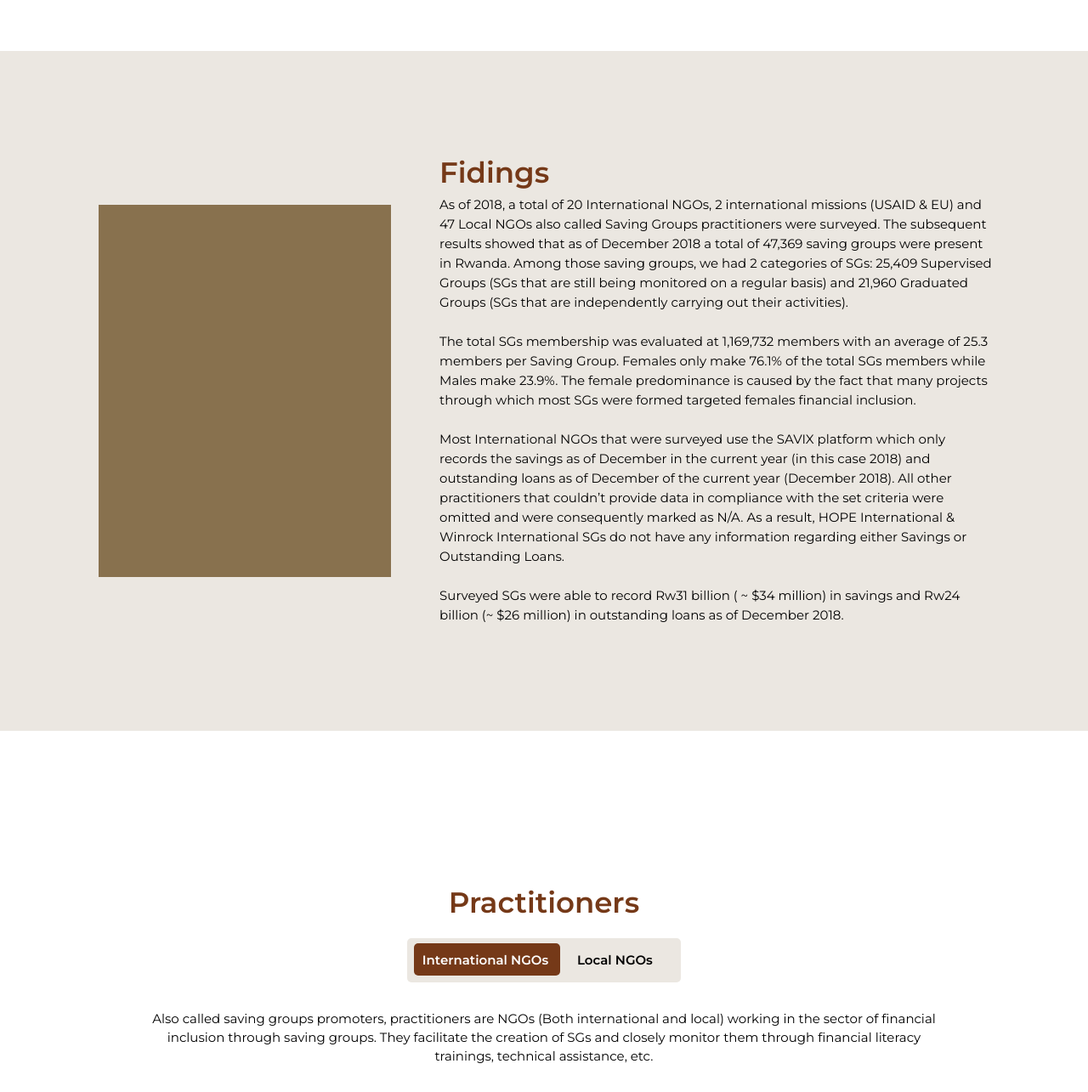
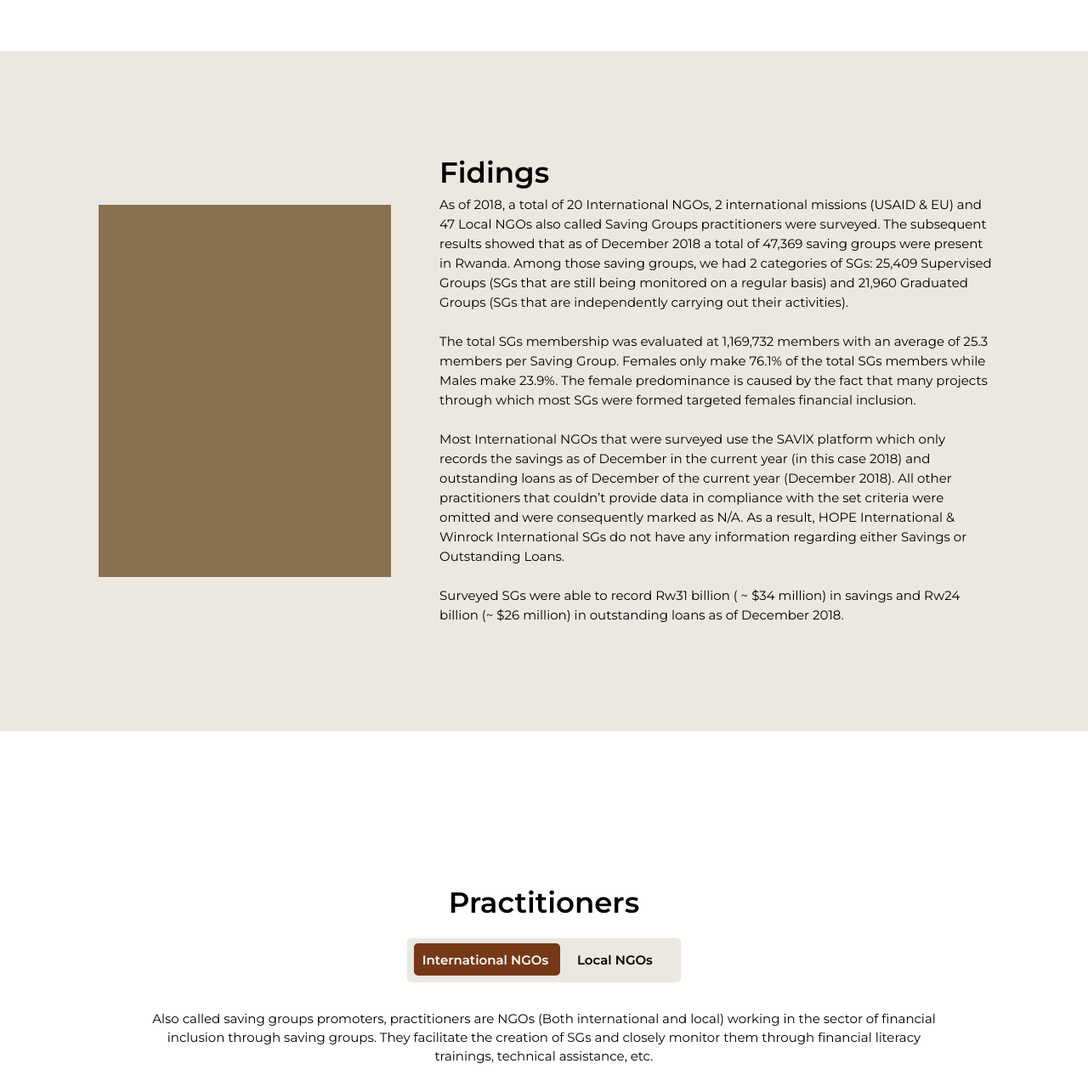
Before and after one commit to Paskab012/cartix-web1, a React (Create React App) app: page / in a window 1280 px wide. Shown: the part 2340-3625 px from the top of the page at 85% size. Built offline with nearby package versions, Linux system fonts and the light colour scheme.

Commit message:
Add fidings feature

```diff
--- a/src/components/features/Fidings.tsx
+++ b/src/components/features/Fidings.tsx
@@ -51,7 +51,7 @@ const Right = styled.div`
 const Title = styled.span`
     font-size: 34px;
     font-weight: 600;
-    color: #753918;
+    color: black;
     @media only screen and (max-width: 480px) {
         font-size: 18px;
     }
--- a/src/components/features/Footer.tsx
+++ b/src/components/features/Footer.tsx
@@ -43,7 +43,7 @@ const Boxes = styled.div`
 const Title = styled.span`
     font-size: 34px;
     font-weight: 600;
-    color: #753918;
+    color: black;
     margin-bottom: 1rem;
     @media only screen and (max-width: 480px) {
         font-size: 18px;
```
